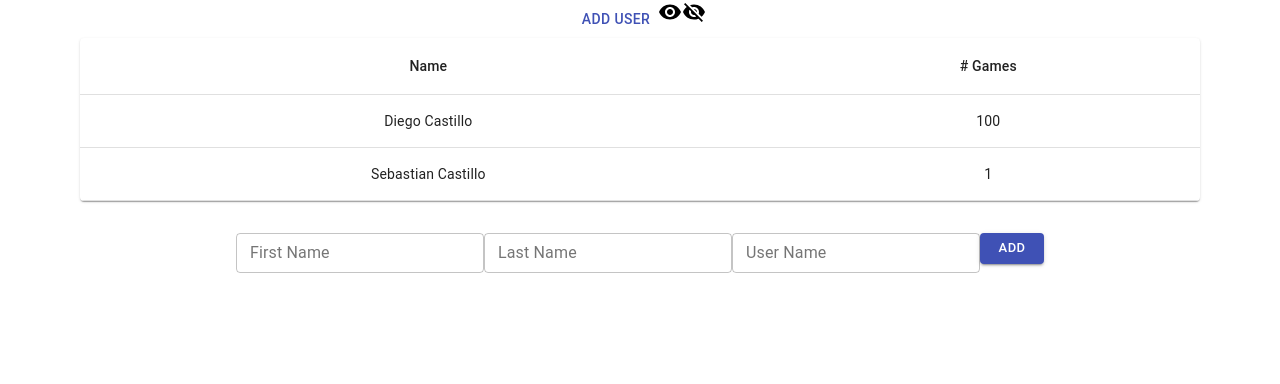
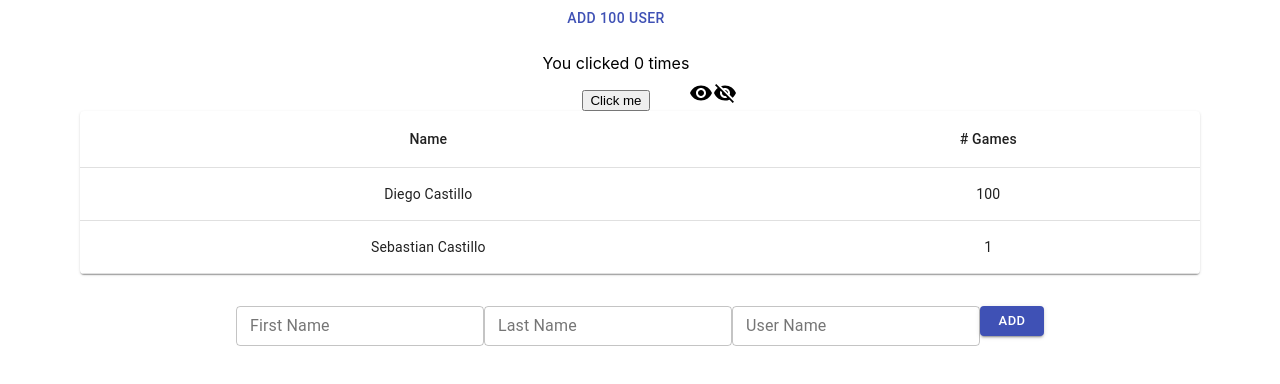
Before and after one commit to diegodev91/react-admin-ui, a React (Create React App) app in the folder react-admin-ui/: page / in a window 1280 px wide. Shown: the top 384 px of the page. Built offline with nearby package versions, Linux system fonts and the light colour scheme.

Commit message:
Adding props and state from components.

```diff
--- a/react-admin-ui/src/components/App/App.js
+++ b/react-admin-ui/src/components/App/App.js
@@ -8,7 +8,7 @@ function App() {
   return (
     <div className="App">
       <div className="button-section">
-        <Options></Options>
+        <Options numberOfUser={100}></Options>
         <ToogleVisibility></ToogleVisibility>
       </div>
       <UserTable></UserTable>
--- /dev/null
+++ b/react-admin-ui/src/components/Options/Example/Example.js
@@ -0,0 +1,12 @@
+import React, { useState } from "react";
+
+export default function Example() {
+  const [count, setCount] = useState(0);
+
+  return (
+    <div>
+      <p>You clicked {count} times</p>
+      <button onClick={() => setCount(count + 1)}>Click me</button>
+    </div>
+  );
+}
--- a/react-admin-ui/src/components/Options/Options.js
+++ b/react-admin-ui/src/components/Options/Options.js
@@ -1,7 +1,13 @@
 import React from "react";
 import { Button } from "@material-ui/core";
+import Example from "./Example/Example";
 import "./Options.css";
 
-export default function Options() {
-  return <Button color="primary">Add User</Button>;
+export default function Options(props) {
+  return (
+    <div>
+      <Button color="primary">Add {`${props.numberOfUser}`} User</Button>
+      <Example></Example>
+    </div>
+  );
 }
```
